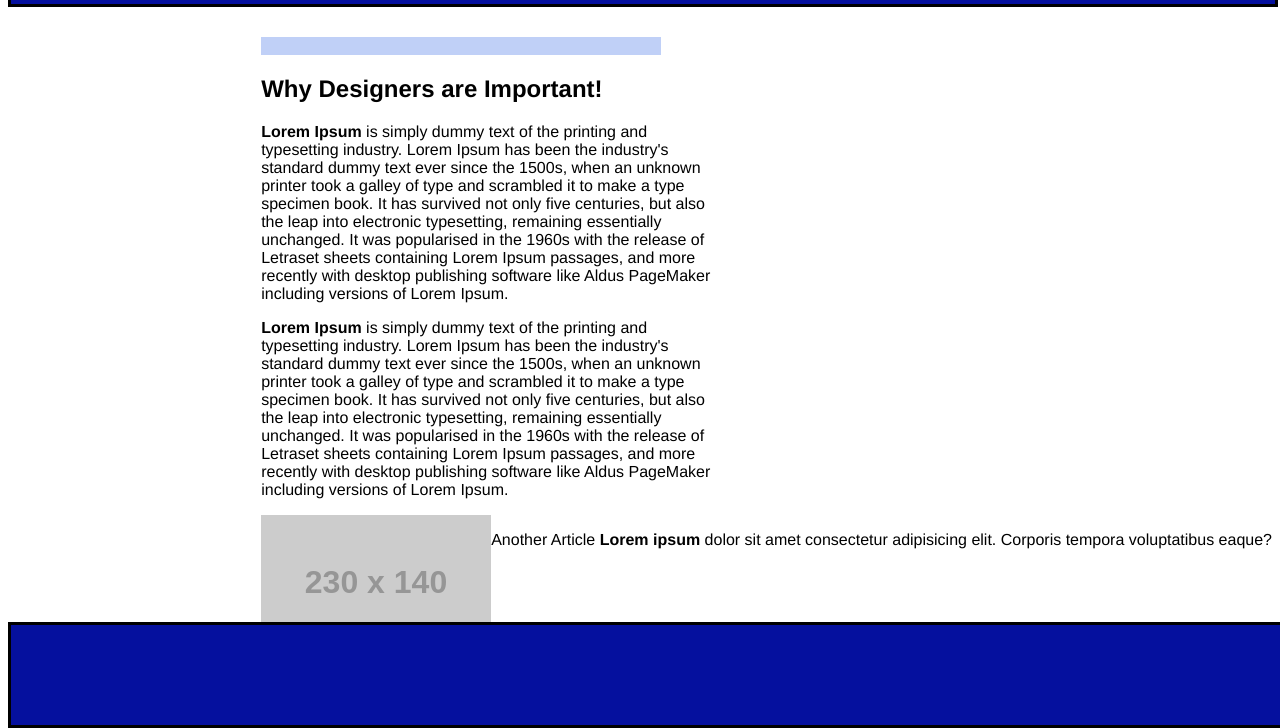
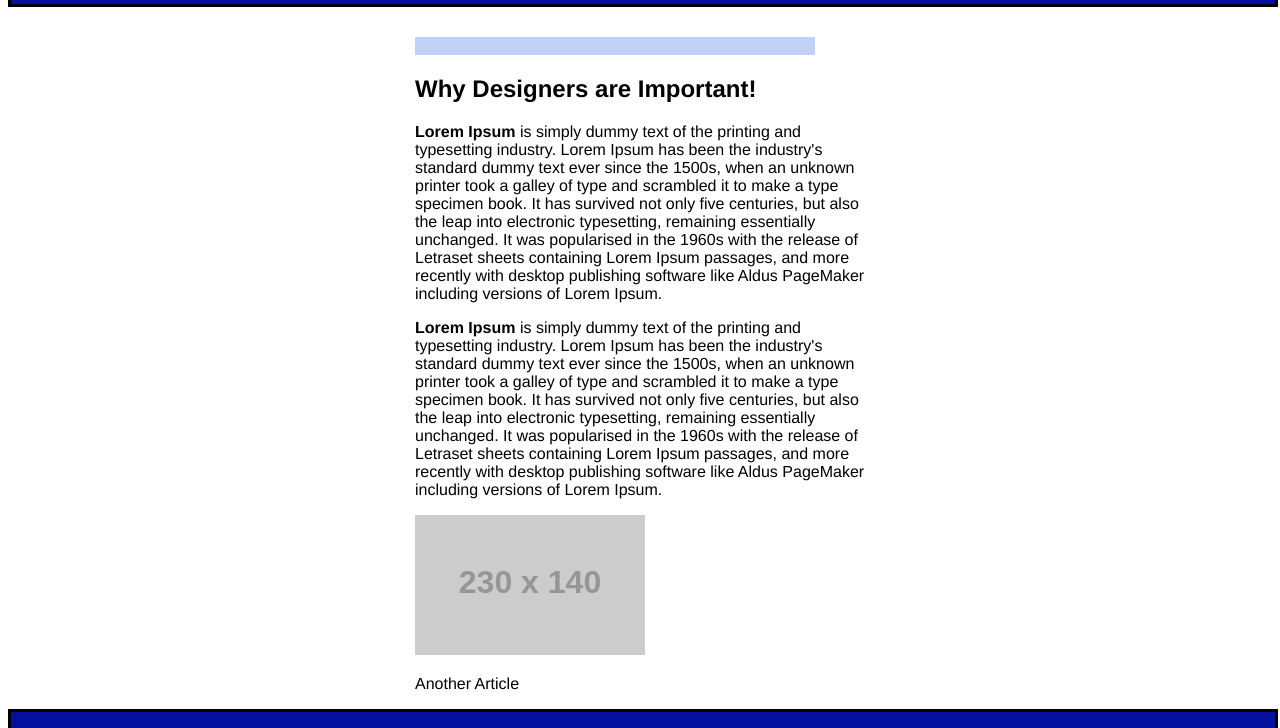
Before and after one commit to VeronicaBlake/Coolsite, a plain HTML site: page index.html in a window 1280 px wide. Shown: the part 72-800 px from the top of the page. Drawn offline with Linux system fonts and the light colour scheme; placeholder pictures from the web are drawn by us.

Commit message:
giving up for the night

```diff
--- a/index.html
+++ b/index.html
@@ -15,12 +15,11 @@
 
     <main class = "d-flex">
      <div>
-            <div>
          <div class="hr-white"></div>
             <div class="hr"> </div>
 
             <h2>Why Designers are Important!</h2>
-                <div id=container class = "text">
+            <div class = "text">
                 <p>
                     <strong>Lorem Ipsum</strong> is simply dummy text of the printing and typesetting industry. Lorem Ipsum has been the
                     industry's standard dummy text ever since the 1500s, when an unknown printer took a galley of type and
@@ -37,20 +36,15 @@
                     release of Letraset sheets containing Lorem Ipsum passages, and more recently with desktop publishing
                     software like Aldus PageMaker including versions of Lorem Ipsum.
                 </p>
+                <img src="//placehold.it/230x140"></src>
+                <p>Another Article</p>
+
             </div>
       </div>
 
-            <div id = "container" class = "picture">
-                <img src="//placehold.it/230x140"></src>
-                <p id= "container">
-                    Another Article
-                    <strong>Lorem ipsum</strong> dolor sit amet consectetur adipisicing elit. Corporis tempora voluptatibus eaque?
-                </p>
-            </div>
-        </div>
 
     </main>
-    <footer></footer>
+    <footer class = "footer"></footer>
 </body>
 
 </html>
--- a/style.css
+++ b/style.css
@@ -12,8 +12,7 @@
 .hr{
     height: 18px;
     width: 400px;
-    background-color: var(--banner);
-
+    background-color: var(--banner)
 }
 
 .hr-white{
@@ -35,31 +34,17 @@ header {
 
 .d-flex{
     display: flex;
-    flex-direction: row-reverse;
-}
-
-.picture{
-    display: flex;
-    justify-content: flex-end;
+    justify-content: center;
 }
 
 .text{
     width: 450px;
-    max-height: 1000px;
 }
 
-text2{
-    width: 140px;
-    max-height: 1000px;
-    text-align: left;
-    margin: right;
-}
-
-
 footer{
-    height: 100px;
+    height: 200px;
     width: 100%;
-    position: absolute;
+    display: flex;
     bottom: 0;
     border-style: solid;
     background-color: var(--header);
```
Lines whose indentation alone changed are shown as unchanged.
